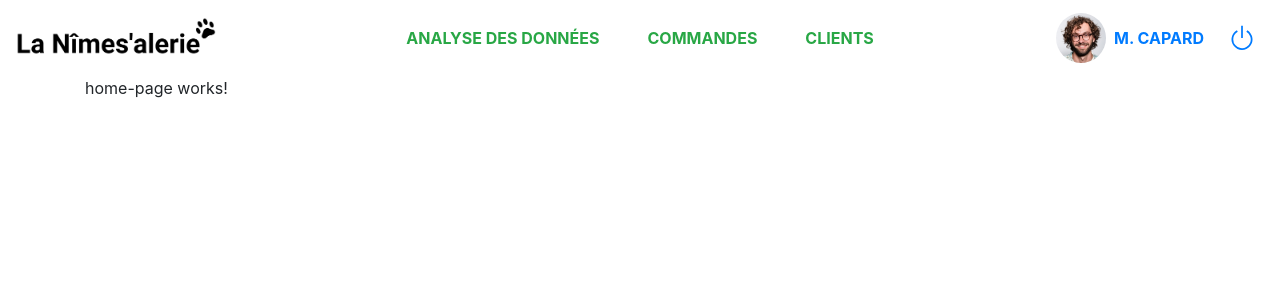
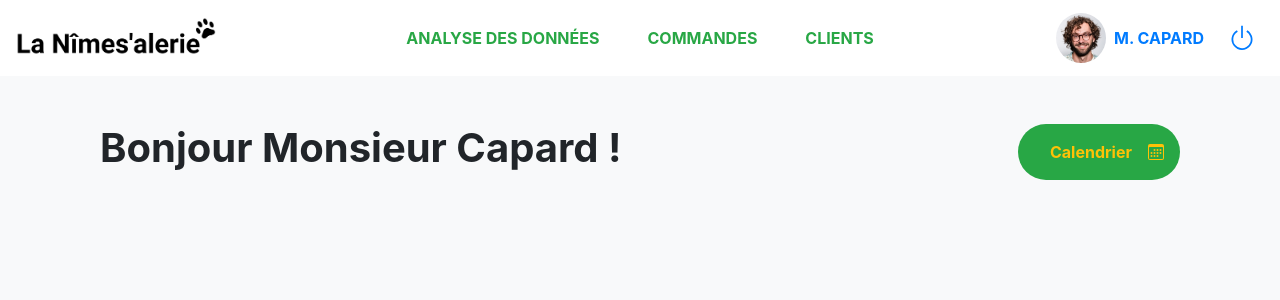
Before and after one commit to malaballery/testDashboard, an Angular app: page / in a window 1280 px wide. Shown: the top 300 px of the page. Built offline with nearby package versions, Linux system fonts and the light colour scheme.

Commit message:
début homepage + personnalisation css

```diff
--- a/src/app/header/header.component.html
+++ b/src/app/header/header.component.html
@@ -1,4 +1,4 @@
-<nav class="navbar navbar-expand-lg navbar-light">
+<nav class="navbar navbar-expand-lg navbar-light bg-white">
     <a class="navbar-brand" href="#"><img src="./assets/img/logo.png" alt="logo lanîmalerie" width="200"></a>
     <button class="navbar-toggler" type="button" data-toggle="collapse" data-target="#navbarSupportedContent" aria-controls="navbarSupportedContent" aria-expanded="false" aria-label="Toggle navigation">
       <span class="navbar-toggler-icon"></span>
--- a/src/app/home-page/home-page.component.html
+++ b/src/app/home-page/home-page.component.html
@@ -1 +1,12 @@
-<p>home-page works!</p>
+<div class="container">
+    <div class="d-flex justify-content-between py-5">
+        <h1 class="font-weight-bold">Bonjour Monsieur Capard !</h1>
+        <div class="bg-success text-warning d-flex align-items-center p-3 p-rounded-30 font-weight-bold">
+            <p class="px-3 m-0">Calendrier</p>
+            <svg xmlns="http://www.w3.org/2000/svg" width="16" height="16" fill="currentColor" class="bi bi-calendar3" viewBox="0 0 16 16">
+                <path d="M14 0H2a2 2 0 0 0-2 2v12a2 2 0 0 0 2 2h12a2 2 0 0 0 2-2V2a2 2 0 0 0-2-2zM1 3.857C1 3.384 1.448 3 2 3h12c.552 0 1 .384 1 .857v10.286c0 .473-.448.857-1 .857H2c-.552 0-1-.384-1-.857V3.857z"/>
+                <path d="M6.5 7a1 1 0 1 0 0-2 1 1 0 0 0 0 2zm3 0a1 1 0 1 0 0-2 1 1 0 0 0 0 2zm3 0a1 1 0 1 0 0-2 1 1 0 0 0 0 2zm-9 3a1 1 0 1 0 0-2 1 1 0 0 0 0 2zm3 0a1 1 0 1 0 0-2 1 1 0 0 0 0 2zm3 0a1 1 0 1 0 0-2 1 1 0 0 0 0 2zm3 0a1 1 0 1 0 0-2 1 1 0 0 0 0 2zm-9 3a1 1 0 1 0 0-2 1 1 0 0 0 0 2zm3 0a1 1 0 1 0 0-2 1 1 0 0 0 0 2zm3 0a1 1 0 1 0 0-2 1 1 0 0 0 0 2z"/>
+              </svg>
+        </div>
+    </div>
+</div>
--- a/src/styles.css
+++ b/src/styles.css
@@ -1 +1,7 @@
-/* You can add global styles to this file, and also import other style files */
+body {
+    background-color: #f8f9fa !important;
+}
+
+.p-rounded-30 {
+    border-radius: 30px;
+}
```
